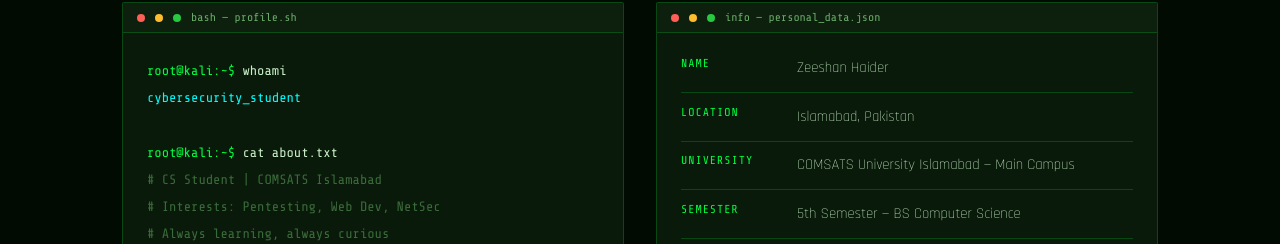
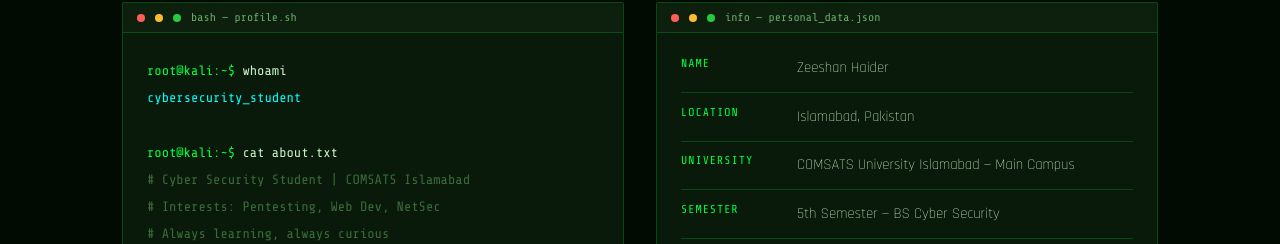
Before and after one commit to mrzeeshi/Portfolio, a plain HTML site: page index.html in a window 1280 px wide. Shown: the part 970-1214 px from the top of the page. Drawn offline with nearby package versions, Linux system fonts and the light colour scheme.

Commit message:
Update student information in index.html

```diff
--- a/index.html
+++ b/index.html
@@ -903,7 +903,7 @@
         <div class="term-line"><span class="out">cybersecurity_student</span></div>
         <div class="term-line">&nbsp;</div>
         <div class="term-line"><span class="prompt">root@kali:~$</span> <span class="cmd">cat about.txt</span></div>
-        <div class="term-line"><span class="comment"># CS Student | COMSATS Islamabad</span></div>
+        <div class="term-line"><span class="comment"># Cyber Security Student | COMSATS Islamabad</span></div>
         <div class="term-line"><span class="comment"># Interests: Pentesting, Web Dev, NetSec</span></div>
         <div class="term-line"><span class="comment"># Always learning, always curious</span></div>
         <div class="term-line">&nbsp;</div>
@@ -934,7 +934,7 @@
         </div>
         <div class="info-row">
           <span class="info-key">SEMESTER</span>
-          <span class="info-val">5th Semester — BS Computer Science</span>
+          <span class="info-val">5th Semester — BS Cyber Security</span>
         </div>
         <div class="info-row">
           <span class="info-key">FOCUS</span>
```
